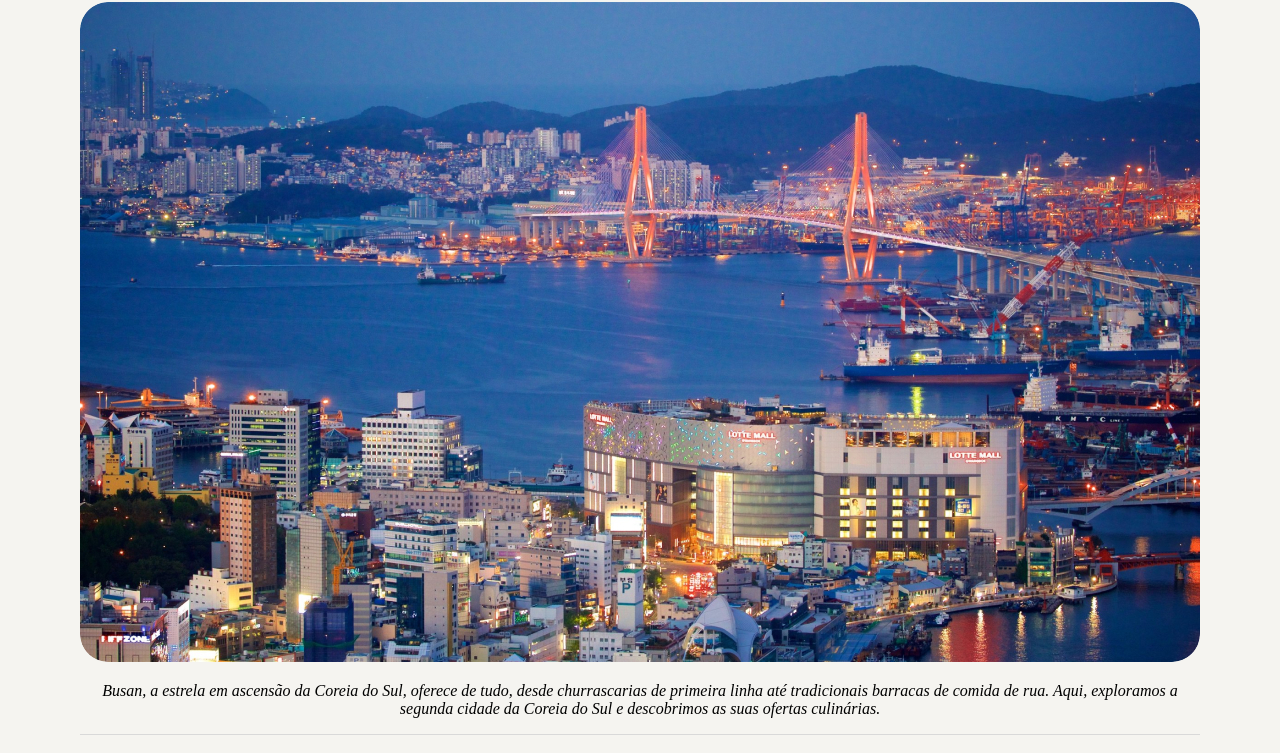
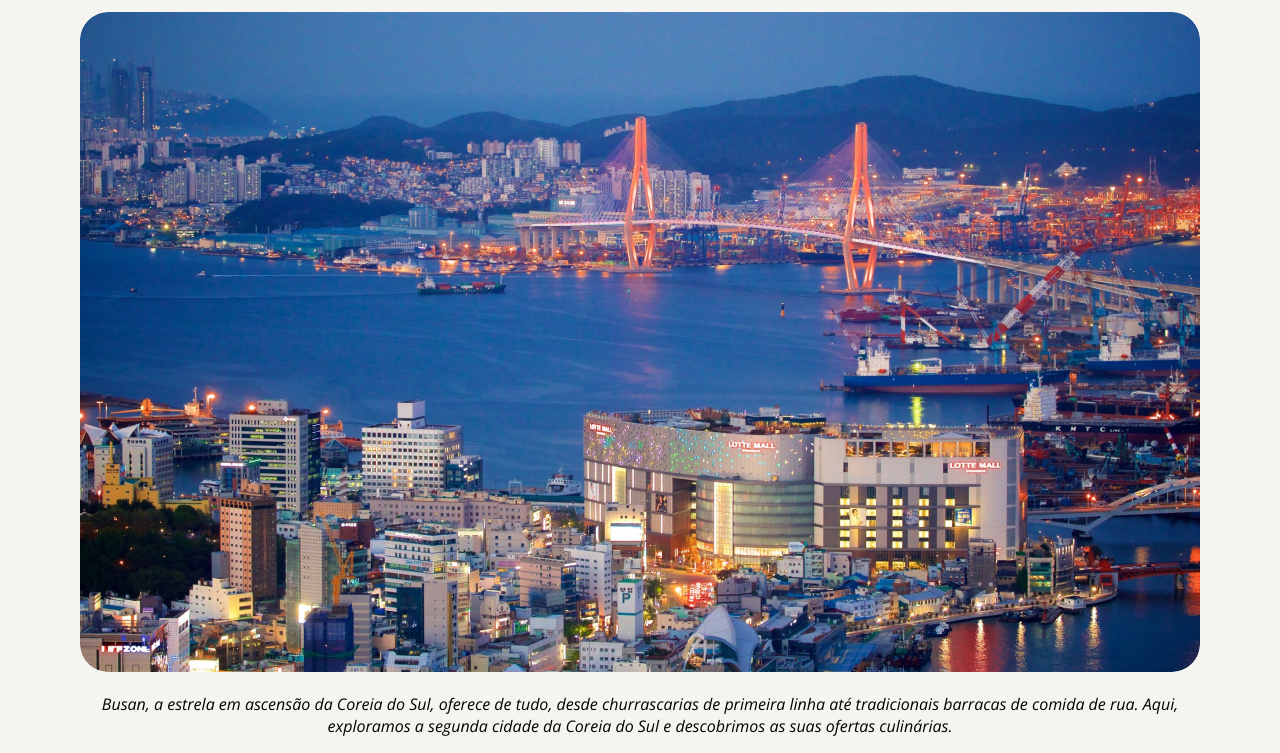
Before and after one commit to WendersonSantos00/Local-Turistico-Rocketseat, a plain HTML site: page index.html in a window 1280 px wide. Shown: the part 176-929 px from the top of the page. Drawn offline with nearby package versions, Linux system fonts and the light colour scheme.

Commit message:
working fonts in projet

```diff
--- a/index.html
+++ b/index.html
@@ -1,10 +1,16 @@
 <!DOCTYPE html>
 <html lang="pt-br">
 <head>
+    <link rel="preconnect" href="https://fonts.googleapis.com">
+    <link rel="preconnect" href="https://fonts.gstatic.com" crossorigin>
+
     <meta charset="UTF-8">
     <meta name="viewport" content="width=7, initial-scale=1.0">
     <title>Local Turistico</title>
+
     <link rel="stylesheet" href="style.css">
+    <link href="https://fonts.googleapis.com/css2?family=Open+Sans:ital,wght@0,300..800;1,300..800&display=swap"
+          rel="stylesheet">
 </head>
 <body>
     <header>
--- a/style.css
+++ b/style.css
@@ -1,3 +1,6 @@
+:root{
+    font-family: "Open Sans", sans-serif;
+}
 
 body{
     background-color: #F5F4F0;
```
